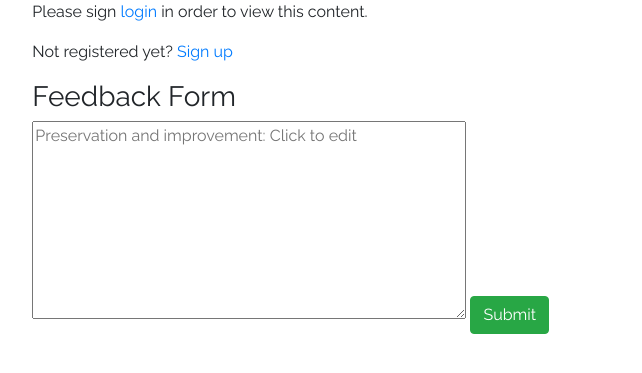
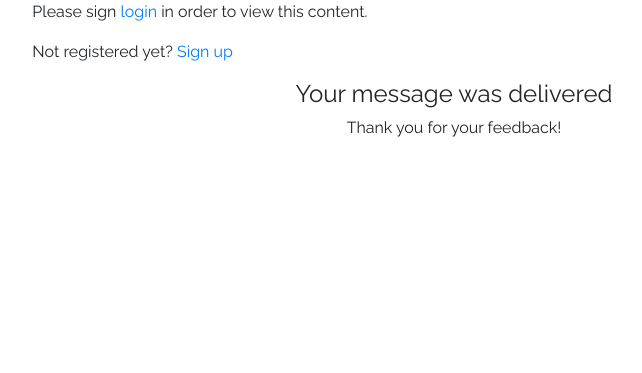
Before and after one commit to BS-PMC-2023/BS-PMC-2023-Team18, a Django app: page /market_page/2/ in a window 1280 px wide. Shown: the part 199-572 px from the top of the page, without its empty margins (186-828 px from the left). Run offline with Django 3.2, Linux system fonts and the light colour scheme; data comes from the database, SQL or seed files in the repository; both versions use the stored data as it was after the commit; some libraries are stand-ins or nearby versions.

Commit message:
feedback to market manager

```diff
--- a/rewear/Rewear/rewear_project/main/templates/main/market_page.html
+++ b/rewear/Rewear/rewear_project/main/templates/main/market_page.html
@@ -140,9 +140,6 @@
 <br><br>
 {% endif %}
 
-
-<br> <br> <br> <br> <br> <br><br> <br> <br> <br> <br> <br> <br> <br>
-
 {% else %}
 
 
@@ -150,16 +147,16 @@
 <p>Not registered yet? <a href="/signup/">Sign up</a></p>
 
 {% endif %}
-{% if not feedback%}
-	<h3>Feedback Form</h3>
-	<form method="post" action='/feedback/{{market.id}}/' class="form-group">
+{% if not feedback and user.is_authenticated and market.market_manager != '' %}
+	<center><h3>Leave a Feedback:</h3>
+	<form method="post" action='/feedback/{{market.name}}/' class="form-group">
 		{% csrf_token %}
 		<textarea name="message" rows="8" cols="50" const placeholder="Preservation and improvement: Click to edit"></textarea>
-		<input type="submit" class="btn btn-success">
-	</form>
-{% else %}
+		<br><input type="submit" class="btn btn-success">
+	</form></center>
+{% elif market.market_manager != '' %}
 	<center><h4>Your message was delivered</h4>
-			<br>Thank you for your feedback, <br>
+			Thank you for your feedback!<br><br>
 	</center>
 {% endif %}
 
--- a/rewear/Rewear/rewear_project/main/urls.py
+++ b/rewear/Rewear/rewear_project/main/urls.py
@@ -20,7 +20,7 @@ path("assign_manager/<mid>/<username>/", views.assign_manager, name="assign_mana
 path("delete_sub/<mid>/<username>/", views.delete_sub, name="delete_sub"),
 path("submissions/", views.submissions, name="submissions"),
 path("submit_request/<uid>/<mid>/", views.submit_request, name="submit_request"),
-path("feedback/<id>/", views.feedback, name="feedback"),
+path("feedback/<market_name>/", views.feedback, name="feedback"),
 path("update_profilepic/", views.update_profilepic, name="update_profilepic"),
 path("sign_event/<uid>/<mid>/", views.sign_event, name="sign_event"),
 path("my_events/<uid>/", views.my_events, name="my_events"),
--- a/rewear/Rewear/rewear_project/main/views.py
+++ b/rewear/Rewear/rewear_project/main/views.py
@@ -288,7 +288,7 @@ def submit_request(response, uid, mid):
 
 
 # user story 14 - Market FeedBack
-def feedback(response, id):
+"""def feedback(response, id):
     if response.method == 'POST':
         message = response.POST['message']
         send_mail('Contact Form',
@@ -297,6 +297,20 @@ def feedback(response, id):
                   ['Rewear100@gmail.com'],
                   fail_silently=True)
     cur_market = market.objects.get(id=id)
+    new_mail = new_messages(response.user.username)
+    return render(response, "main/market_page.html", {'market': cur_market, 'feedback': True, 'new_mail': new_mail})"""
+
+
+def feedback(response, market_name):
+    cur_market = None
+    if response.method == 'POST':
+        form = MessageForm(response.POST)
+        body = response.POST['message']
+        cur_market = market.objects.get(name=market_name)
+        recipient = User.objects.get(username=cur_market.market_manager)
+        subject = "Market {0} Feedback".format(market_name)
+        new_message = Message.objects.create(sender=response.user, recipient=recipient, subject=subject, body=body)
+
     new_mail = new_messages(response.user.username)
     return render(response, "main/market_page.html", {'market': cur_market, 'feedback': True, 'new_mail': new_mail})
 
```
Also changed, not shown: rewear/Rewear/rewear_project/db.sqlite3.
